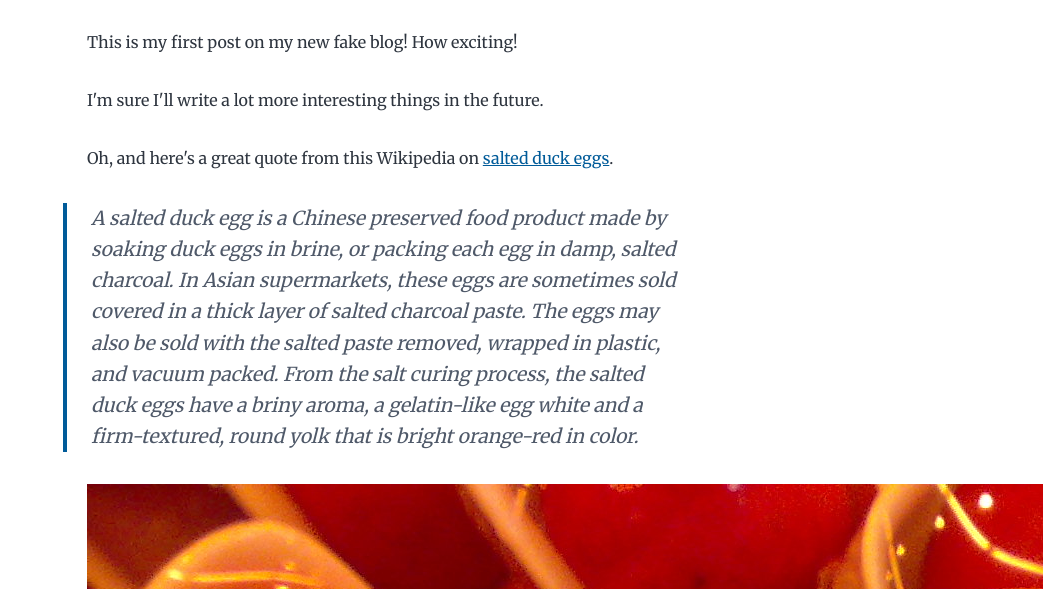
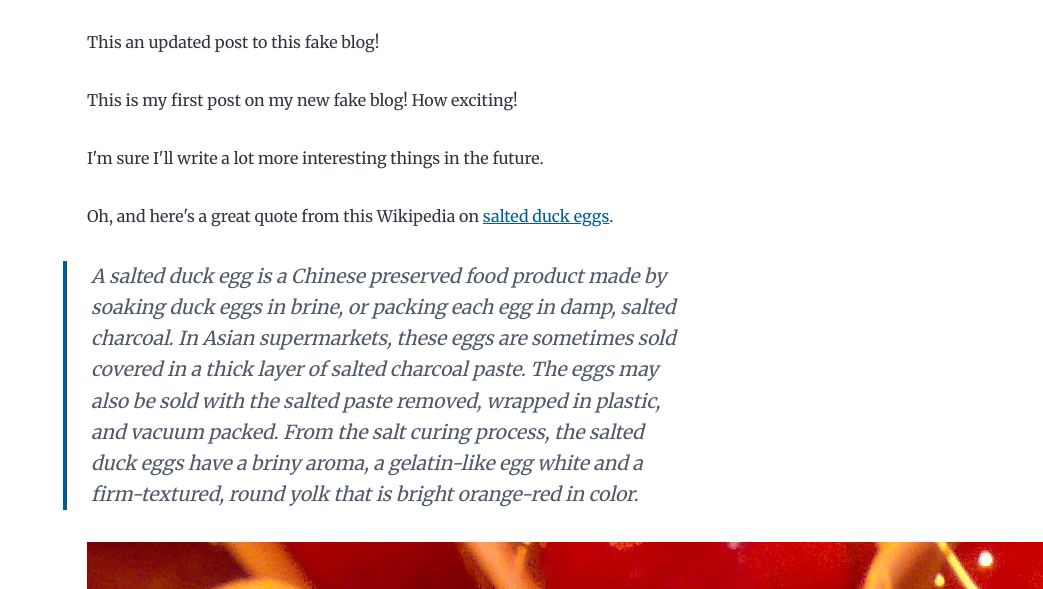
Before and after one commit to aitkenster/test-site, a Gatsby site: page /hello-world/ in a window 1280 px wide. Shown: the part 211-800 px from the top of the page, without its empty margins (237-1280 px from the left). Built offline with nearby package versions, Linux system fonts and the light colour scheme; Gatsby itself is replaced by a stand-in of ours; some packages are replaced by stand-ins of ours.

Commit message:
Update content

```diff
--- a/content/blog/hello-world/index.md
+++ b/content/blog/hello-world/index.md
@@ -3,6 +3,7 @@ title: Hello World
 date: "2015-05-01T22:12:03.284Z"
 description: "Hello World"
 ---
+This an updated post to this fake blog!
 
 This is my first post on my new fake blog! How exciting!
 
```
